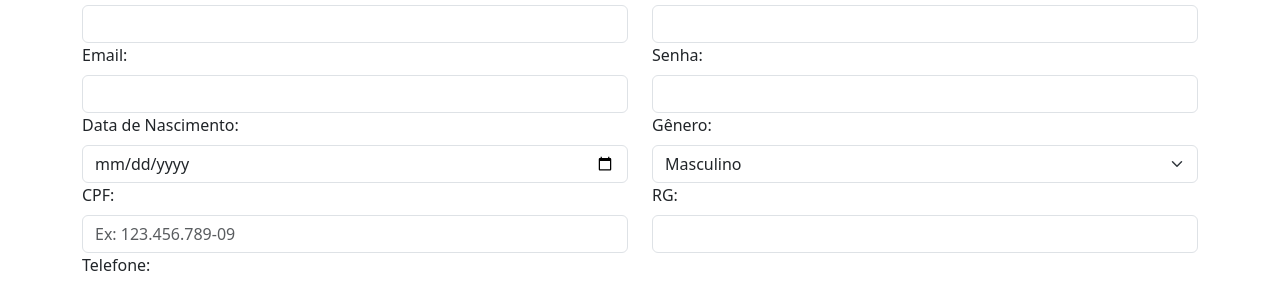
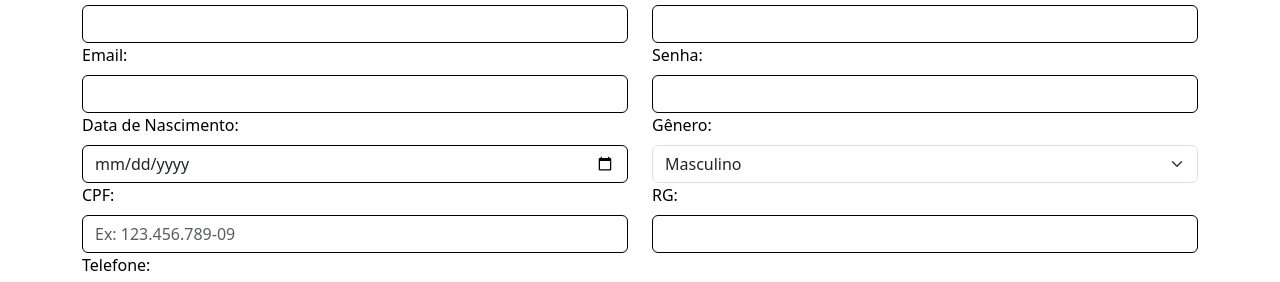
Before and after one commit to miguelitto16/form-CadEndereco, a plain HTML site: page index.html in a window 1280 px wide. Shown: the part 83-365 px from the top of the page. Drawn offline with nearby package versions, Linux system fonts and the light colour scheme.

Commit message:
finaliza

```diff
--- a/index.html
+++ b/index.html
@@ -10,7 +10,20 @@
     <link href="https://cdn.jsdelivr.net/npm/bootstrap@5.3.2/dist/css/bootstrap.min.css" rel="stylesheet"
         integrity="sha384-T3c6CoIi6uLrA9TneNEoa7RxnatzjcDSCmG1MXxSR1GAsXEV/Dwwykc2MPK8M2HN" crossorigin="anonymous">
 </head>
+<style>
+    /* Estilo para tornar todas as letras pretas e adicionar bordas */
+    body {
+        color: black; /* Cor do texto */
+    }
 
+    .form-control {
+        border: 1px solid black; /* Borda preta para campos de formulário */
+    }
+
+    .form-label {
+        color: black; /* Cor do texto do rótulo */
+    }
+</style>
 <body>
     <div class="container">
         <h1>Cadastro de Usuário</h1>
```
Also changed, not shown: 1 other file.
